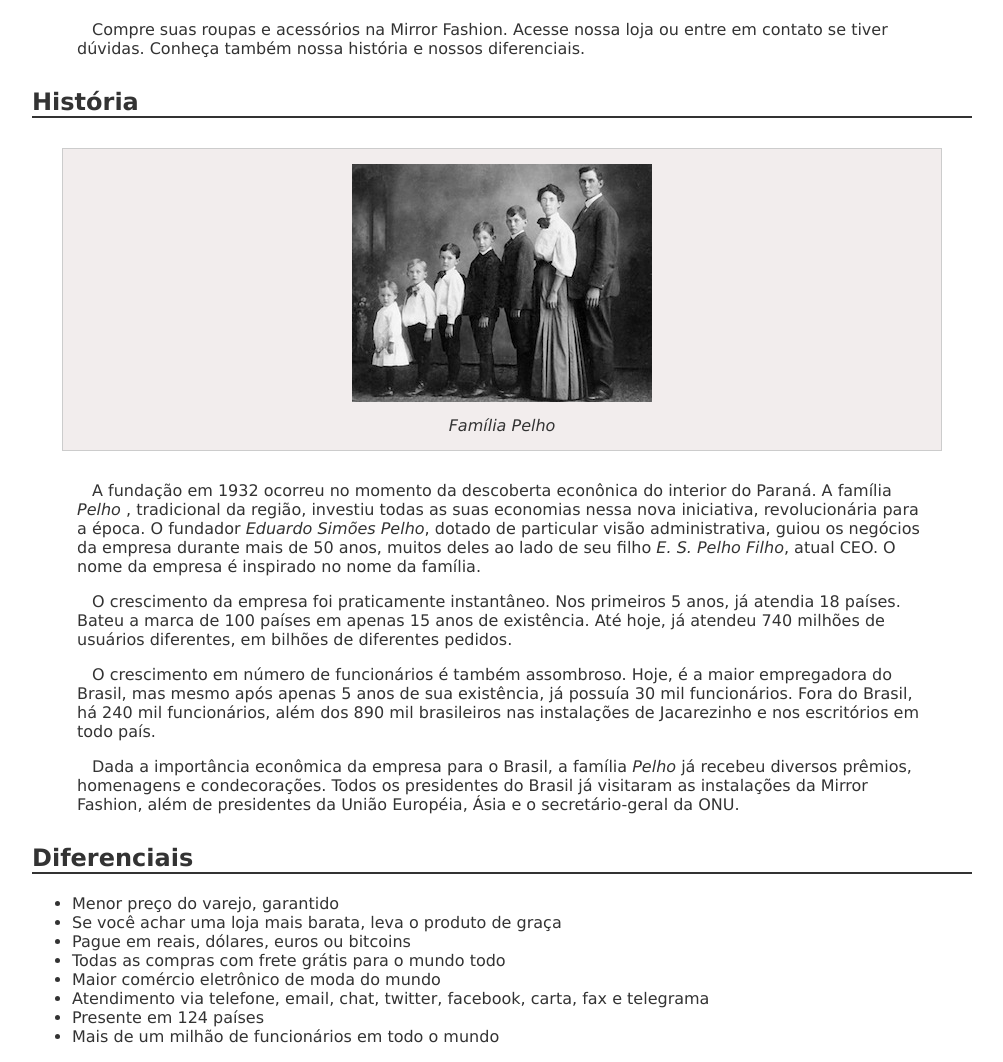
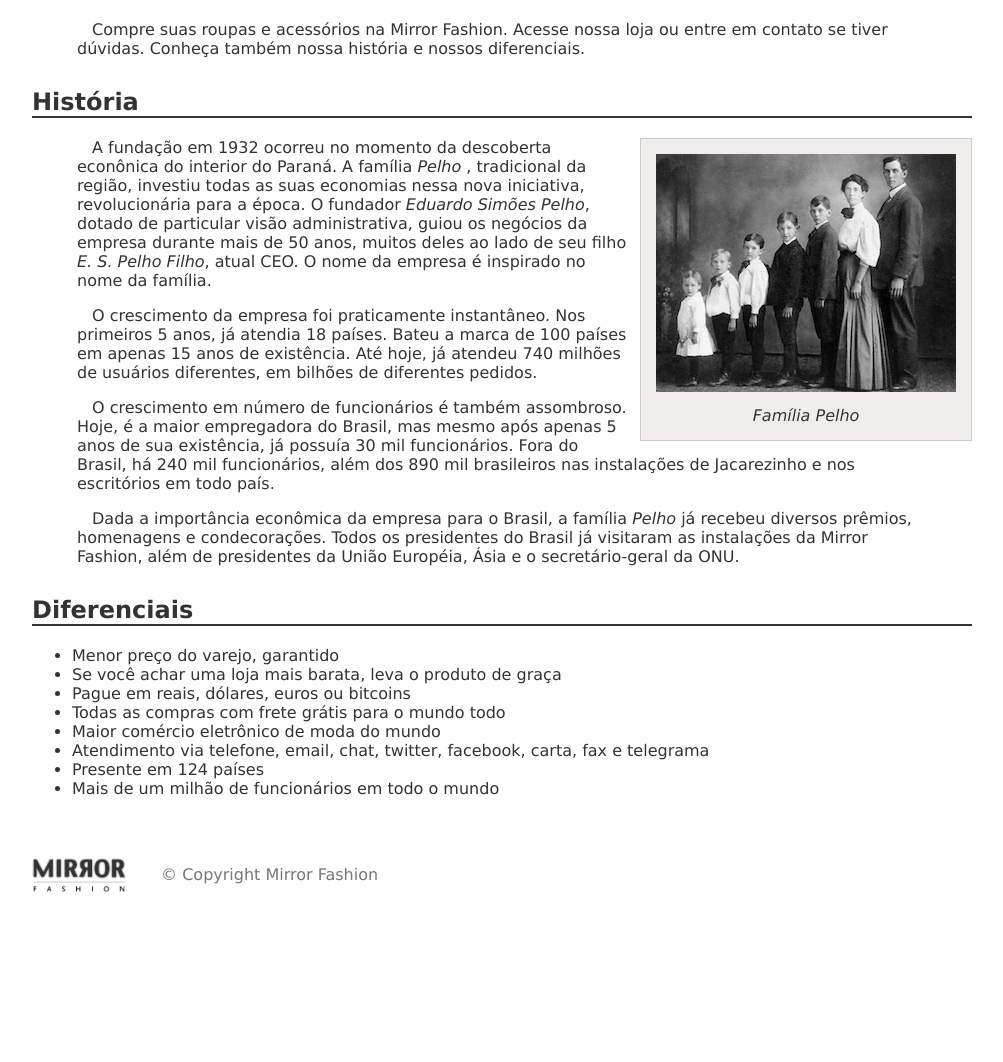
Before and after one commit to juniorcruz55/PraticasWeb, a plain HTML site: page sobre.html in a window 1280 px wide. Shown: the part 780-1842 px from the top of the page, without its empty margins (138-1141 px from the left). After the commit the page ends 1733 px from the top, so only its background shows below. Drawn offline with Linux system fonts and the light colour scheme.

Commit message:
Exercícios 2.26

```diff
--- a/css/sobre.css
+++ b/css/sobre.css
@@ -24,6 +24,14 @@ figure {
     margin: 30px;
 }
 
+
+#centro-distribuicao {
+    margin-left: auto;
+    margin-right: auto;
+    width: 550px;
+    /*float: left;*/
+}
+
 figcaption {
     font-style: italic;
     margin-top: 10px;
@@ -33,3 +41,20 @@ p {
     padding: 0 45px;
     text-indent: 15px;
 }
+
+#familia-pelho {
+    float: right /*left*/;
+    margin: 0 0 10px 10px;
+}
+
+#rodape {
+    color: #777;
+    margin: 30px 0;
+    padding: 30px 0;
+    }
+
+#rodape img {
+    margin-right: 30px;
+    vertical-align: middle;
+    width: 94px;
+}
--- a/sobre.html
+++ b/sobre.html
@@ -18,7 +18,7 @@
     <p>Nosso centro de distribuição fica em Jacarezinho, no Paraná. De lá, saem 48 aviões que
         distribuem nossos produtos às casas do mundo todo. Nosso centro de distribuição:</p>
 
-    <figure>
+    <figure id="centro-distribuicao">
         <img src="img/centro-distribuicao.png" alt="Foto do centro de distribuição da Mirror Fashion">
         <figcaption>Centro de distribuição da Mirror Fashion</figcaption>
     </figure>
@@ -28,7 +28,7 @@
 
     <h2>História</h2>
 
-    <figure>
+    <figure id="familia-pelho">
         <img src="img/familia-pelho.jpg" alt="Foto da família Pelho">
         <figcaption>Família Pelho</figcaption>
     </figure>
@@ -64,6 +64,10 @@
         <li>Mais de um milhão de funcionários em todo o mundo</li>
     </ul>
 
+    <div id="rodape">
+        <img src="img/logo.png" alt="Logo da Mirror Fashion">
+        &copy; Copyright Mirror Fashion
+    </div>
 </body>
 
 </html>
```
